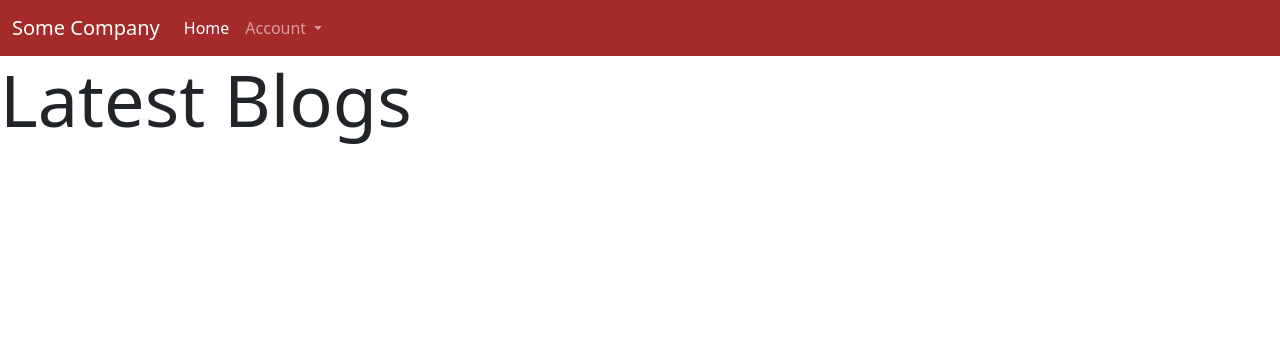
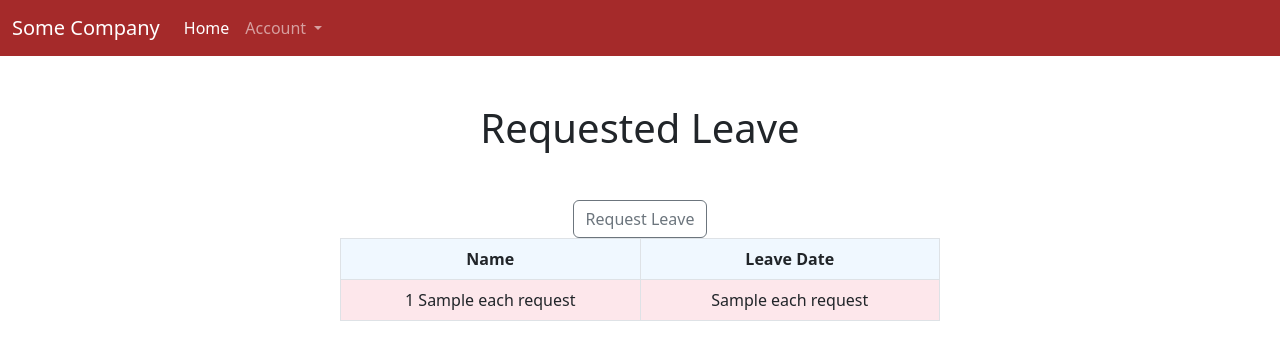
Before and after one commit to glorasika/homework1, a Flask app: template templates/index.html in a window 1280 px wide. Shown: the top 360 px of the page. Run offline with Flask 3, Linux system fonts and the light colour scheme; the template is opened without the code that fills it: most values are stand-ins (such as "Sample title", 1, 10 or a date in 2020); parts of the project's set-up code (start-up, migrations or seed data) failed here and were passed over.

Commit message:
Able to request leave and see others' leave date

```diff
--- a/app.py
+++ b/app.py
@@ -16,7 +16,18 @@ mysql.init_app(app)
 
 @app.route("/")
 def index():
-    return render_template("index.html")
+    cur = mysql.get_db().cursor()
+    queryStatement = (
+        f"SELECT e.first_name, e.last_name, l.leave_date FROM leaves AS l JOIN employees e on e.employee_id = l.employee_id;"
+    )
+    check_request = cur.execute(queryStatement)
+
+    if check_request > 0:
+        requested_leave = cur.fetchall()
+        return render_template("index.html", requested_leave=requested_leave)
+
+    else:
+        return render_template("index.html", requested_leave=None)
 
 
 @app.route("/login/", methods=['GET', 'POST'])
@@ -27,8 +38,8 @@ def login():
     elif request.method == 'POST':
         loginForm = request.form
         username = loginForm['username']
+        cur = mysql.get_db().cursor()
         queryStatement = f"SELECT * FROM employees WHERE username = '{username}'"
-        cur = mysql.get_db().cursor()
         numRow = cur.execute(queryStatement)
 
         if numRow > 0:
@@ -106,6 +117,40 @@ def register():
     return render_template("register.html")
 
 
+@app.route('/request_leave', methods=['GET', 'POST'])
+def request_leave():
+    try:
+        username = session['username']
+    except:
+        flash('Please sign in first.', 'danger')
+        return redirect('/')
+
+    cur = mysql.get_db().cursor()
+    queryStatement = f"SELECT employee_id FROM employees WHERE username = '{username}'"
+    cur.execute(queryStatement)
+    user = cur.fetchone()
+
+    if request.method == 'POST':
+        requestForm = request.form
+        date = requestForm['datepicker']
+        reason = requestForm['body']
+        print(date)
+
+        cur1 = mysql.get_db().cursor()
+        queryStatement1 = (
+            f"INSERT INTO leaves(employee_id, leave_reason, leave_date) "
+            f"VALUES('{user[0]}', '{reason}', '{date}')"
+        )
+        print(queryStatement1)
+        cur1.execute(queryStatement1)
+        mysql.get_db().commit()
+        cur1.close()
+
+        flash('Successfully requested leave.', 'success')
+        return redirect('/')
+    return render_template('request_leave.html')
+
+
 @app.route('/logout')
 def logout():
     try:
--- a/templates/index.html
+++ b/templates/index.html
@@ -1,18 +1,46 @@
 {% extends 'base.html' %}
 {% block content %}
-<div class="display-2">
-Latest Blogs
+
+<div>
+    <div class="container mt-5">
+        <div class="row justify-content-center">
+            <div class="col-md-6">
+            <h1 class="text-center mb-5">Requested Leave</h1>
+            </div>
+        </div>
+    </div>
+
+    <div class="text-center">
+        <a class="btn btn-outline-secondary" href="{{ url_for('request_leave') }}" role="button">Request Leave</a>
+    </div>
+
+    {% if requested_leave %}
+    <div class="d-flex justify-content-center">
+        <div class="text-center" style="width: 600px">
+            <table class="table table-bordered">
+                <thead style="background-color:aliceblue;">
+                    <tr>
+                        <th class="col-2">Name</th>
+                        <th class="col-2">Leave Date</th>
+                    </tr>
+                </thead>
+                {% for each_request in requested_leave %}
+                <tbody style="background-color:rgb(253, 231, 235);">
+                    <tr>
+                        <td>{{ each_request[0] }} {{ each_request[1] }}</td>
+                        <td>{{ each_request[2] }}</td>
+                    </tr>
+                </tbody>
+                {% endfor %}
+            </table>
+        </div>
+    </div>
+    {% else %}
+    <div class="text-center">
+        <p>Currently no requested leave.</p>
+    </div>
+    {% endif %}
 </div>
 
-    <!-- {% if blogs %}
-        {% for blog in blogs %}
-            <div class="shadow p-3 mb-5 bg-light rounded" style="margin: 20px 40px 0px 40px;">
-                <a href="blogs/{{ blog['blog_id'] }}">{{ blog['title'] }}</a>
-                Written by {{ blog['username'] }}
-            </div>
-        {% endfor %}
-    {% else %}
-        <div class="displya-3">No Blog</div>
-    {% endif %} -->
 
 {% endblock %}
```
Also changed, not shown: templates/request_leave.html (added, +60 -0 lines).
